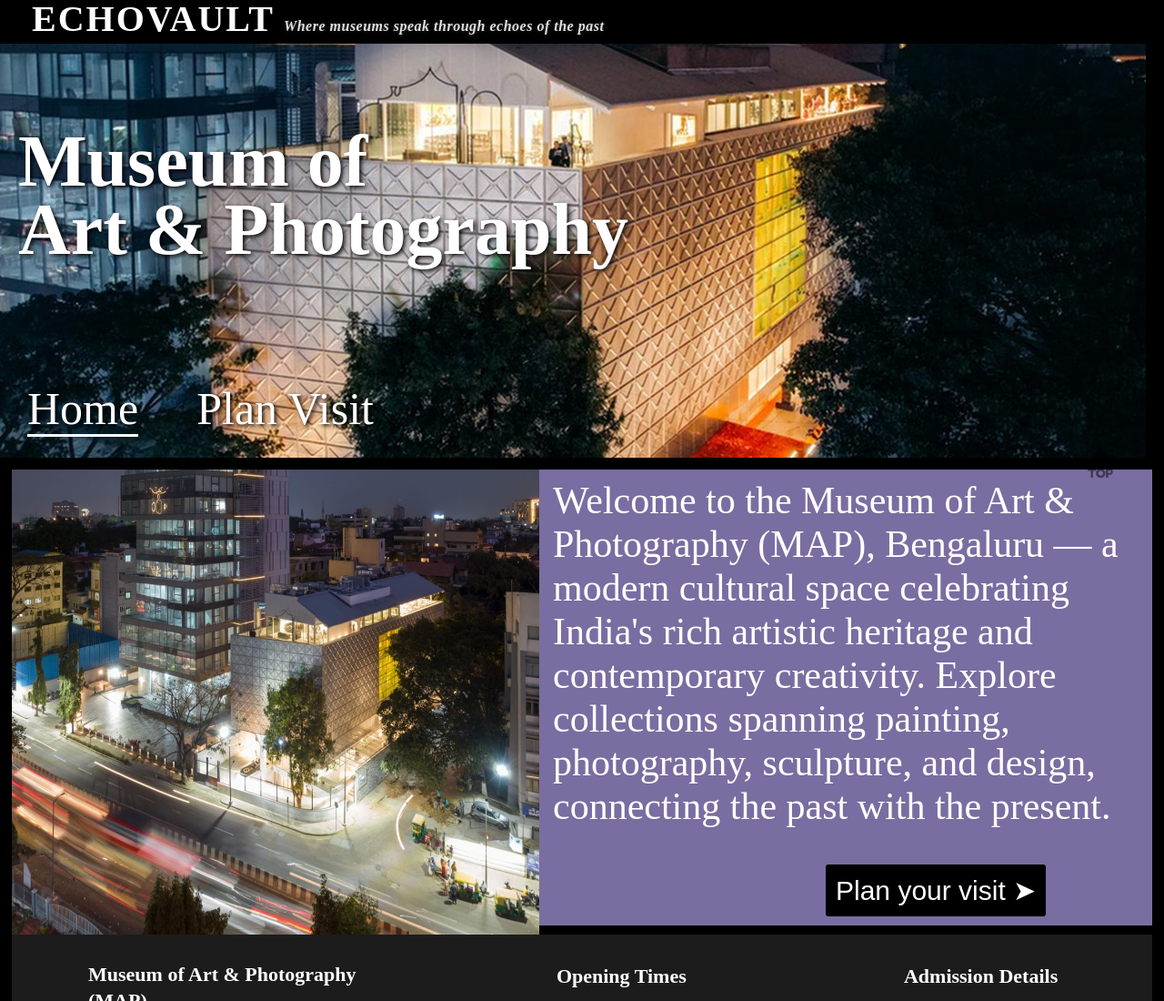
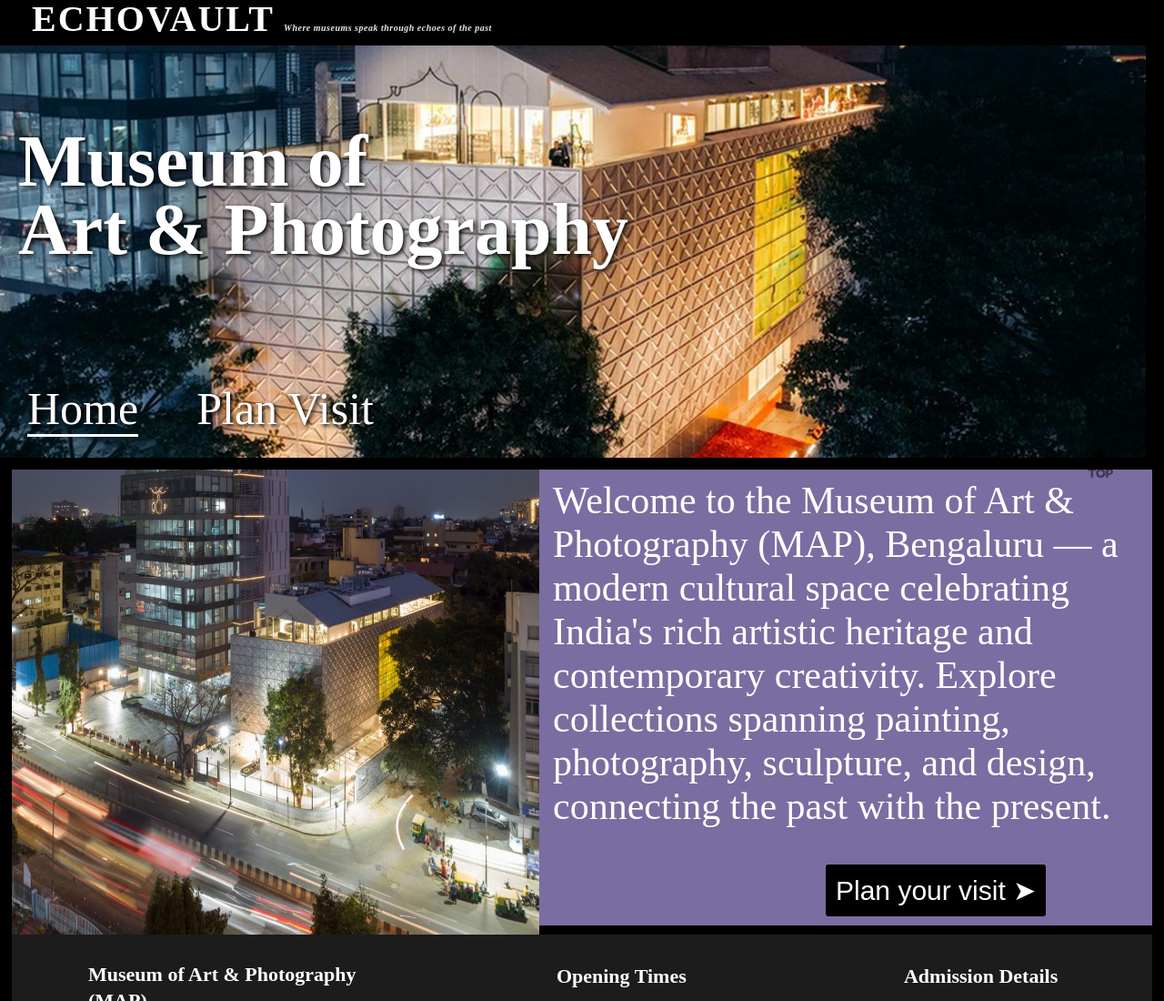
Before and after one commit to blumoon07/ticketbook, a plain HTML site: page map.html in a window 1280 px wide. Shown: the top 1100 px of the page at 91% size. Drawn offline with Linux system fonts and the light colour scheme.

Commit message:
Update museumcss.css

```diff
--- a/museumcss.css
+++ b/museumcss.css
@@ -15,7 +15,7 @@
 button:hover{background-color:white;color:black}
 a{color:white;text-decoration:none}
 .a2:hover{text-shadow:4px 4px 2px black}
-.aa{font-size:20px;text-shadow:2px 2px 4px black;list-style:none;font-family:'Cormorant Garamond', serif;letter-spacing: 2px;padding-left:24px}
+
 #dd{background:#000000CC;margin:0px;padding:3px;line-height:1px;position:fixed;z-index:9999;width:100%;
 top:0;
 left:0;}
@@ -23,6 +23,7 @@
 body{margin:0px;padding:0px}
 .top{position:fixed;top:480px;left:1185px;opacity:0.5}
 .top:hover{opacity:1}
-#tagline {color: #e0e0e0;text-shadow: 0 0 5px #ffffff33;margin:0px;display:inline;font-size:16px;padding-top:10px;margin-left:10px;font-family: "Cormorant Garamond", serif;font-style: italic;letter-spacing: 0.5px}
+.aa{font-size:20px;text-shadow:2px 2px 4px black;list-style:none;font-family:'Cormorant Garamond', serif;letter-spacing: 2px;padding-left:24px}
+#tagline {color: #e0e0e0;text-shadow: 0 0 5px #ffffff33;margin:0px;display:inline;font-size:10px;padding-top:10px;margin-left:10px;font-family: "Cormorant Garamond", serif;font-style: italic;letter-spacing: 0.5px}
 p#pt{color:white;margin:0px;font-size:40px;display:inline;font-family:  'Cormorant Garamond', serif;letter-spacing: 2px;padding-left:8px;
 font-weight: 600;}
```
